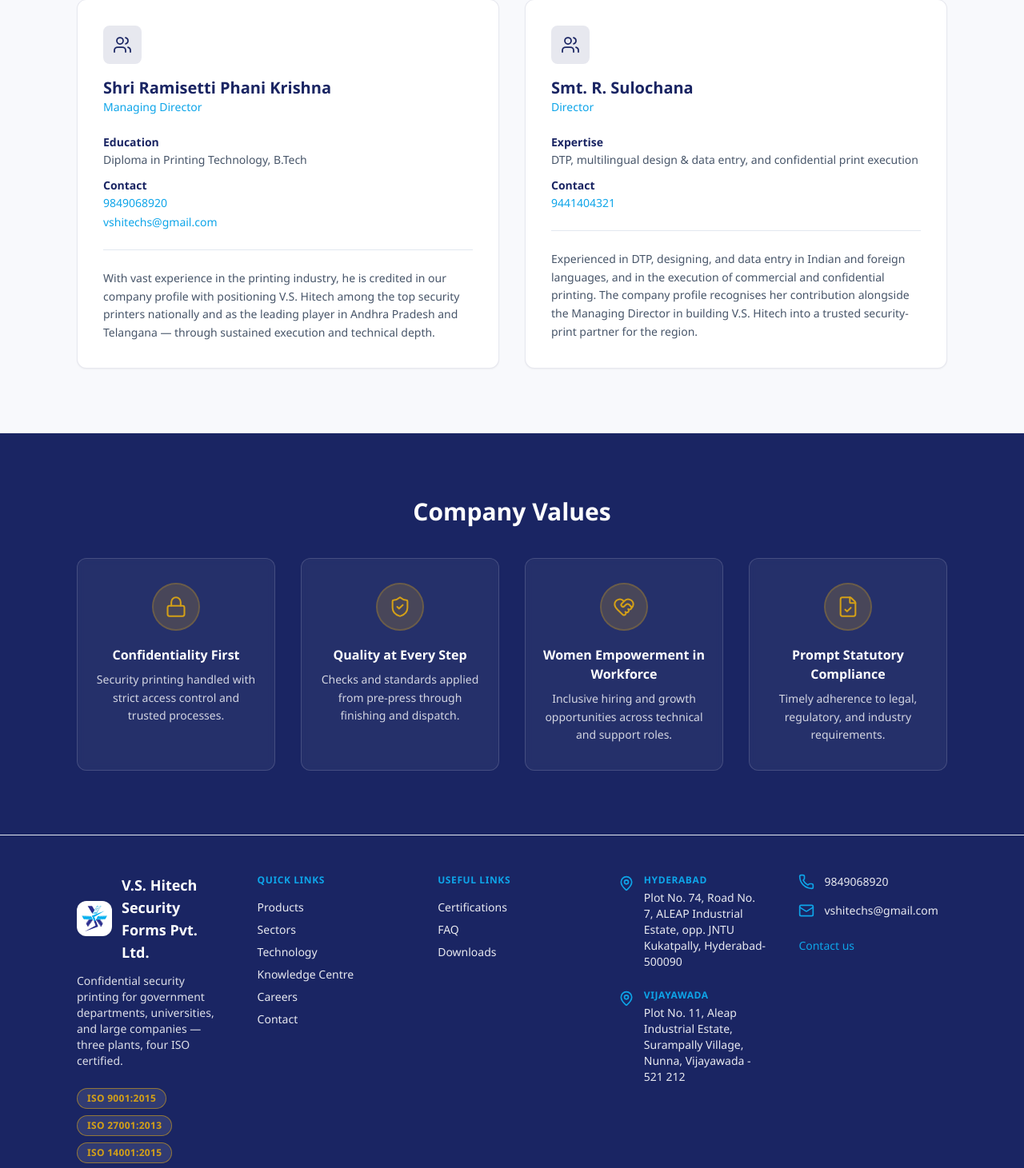
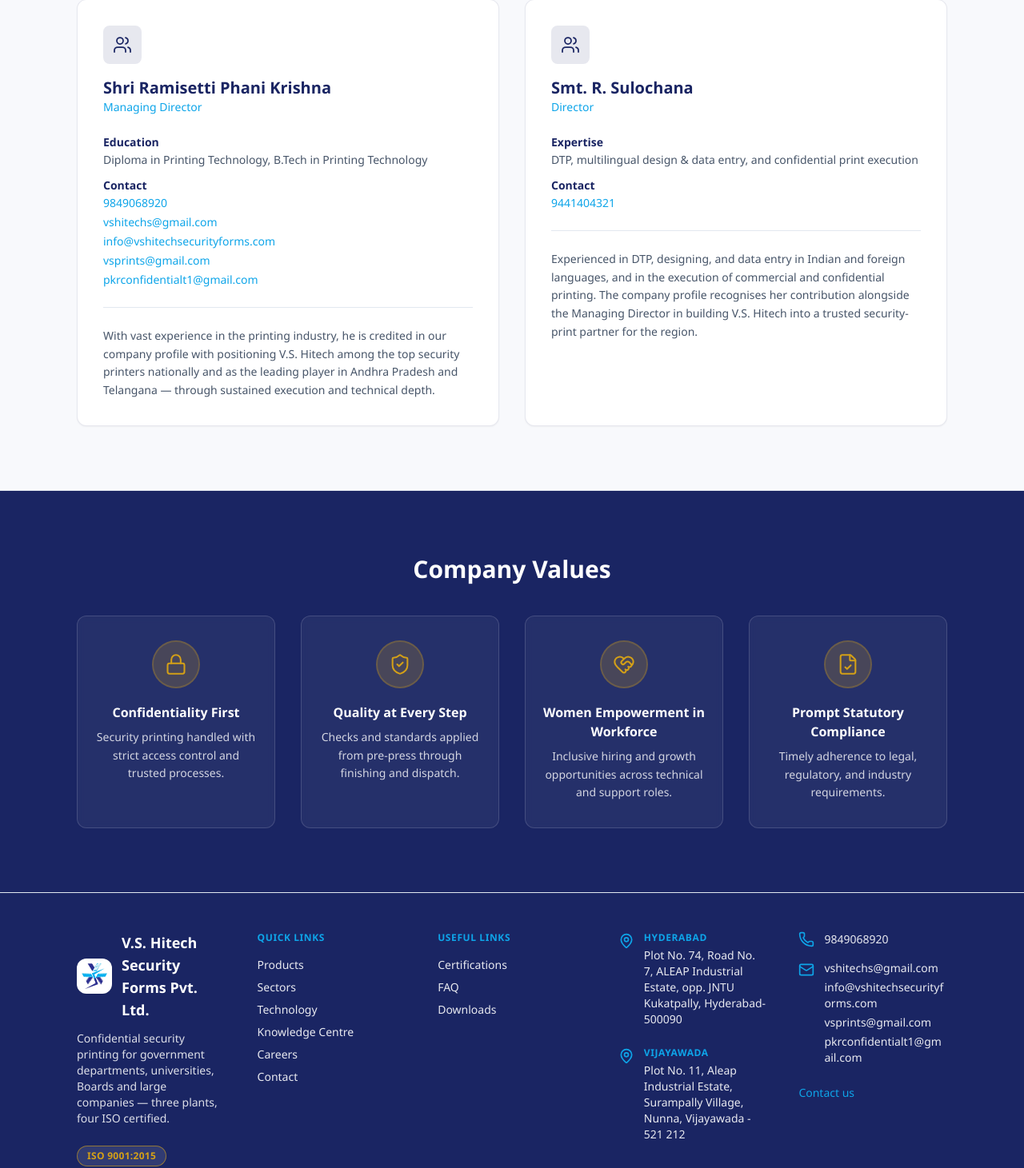
Before and after one commit to static-websites-recurssion/vs-high-tech-static, a Next.js app: page /about in a window 1280 px wide. Shown: the part 4284-5745 px from the top of the page at 80% size. Built offline with nearby package versions, Linux system fonts and the light colour scheme; no server answers.

Commit message:
minor fixes

```diff
--- a/src/app/about/page.tsx
+++ b/src/app/about/page.tsx
@@ -21,7 +21,7 @@
 } from "@/lib/iso-certifications";
 import { siteImages } from "@/lib/site-images";
 import { keywordsFor } from "@/lib/keywords";
-import { buildMetadata } from "@/lib/seo";
+import { buildMetadata, ORGANIZATION } from "@/lib/seo";
 import { JsonLd } from "@/components/seo/json-ld";
 import {
   breadcrumbSchema,
@@ -455,7 +455,7 @@
               <div>
                 <dt className="font-semibold text-primary">Education</dt>
                 <dd className="mt-0.5 text-muted-foreground">
-                  Diploma in Printing Technology, B.Tech
+                  Diploma in Printing Technology, B.Tech in Printing Technology
                 </dd>
               </div>
               <div>
@@ -467,12 +467,15 @@
                   >
                     9849068920
                   </a>
-                  <a
-                    href="mailto:vshitechs@gmail.com"
-                    className="block break-all text-accent hover:underline"
-                  >
-                    vshitechs@gmail.com
-                  </a>
+                  {ORGANIZATION.emails.map((email) => (
+                    <a
+                      key={email}
+                      href={`mailto:${email}`}
+                      className="block break-all text-accent hover:underline"
+                    >
+                      {email}
+                    </a>
+                  ))}
                 </dd>
               </div>
             </dl>
--- a/src/app/contact/page.tsx
+++ b/src/app/contact/page.tsx
@@ -5,7 +5,7 @@
 import { ContactDetailsForm } from "@/components/contact/ContactDetailsForm";
 import { siteImages } from "@/lib/site-images";
 import { keywordsFor } from "@/lib/keywords";
-import { buildMetadata } from "@/lib/seo";
+import { buildMetadata, ORGANIZATION } from "@/lib/seo";
 import { JsonLd } from "@/components/seo/json-ld";
 import {
   breadcrumbSchema,
@@ -107,18 +107,15 @@
               <div>
                 <p className="font-semibold text-primary">Email</p>
                 <p className="mt-1 space-y-1">
-                  <a
-                    href="mailto:vshitechs@gmail.com"
-                    className="block text-accent hover:underline"
-                  >
-                    vshitechs@gmail.com
-                  </a>
-                  <a
-                    href="mailto:vshitechs@gmail.com"
-                    className="block text-accent hover:underline"
-                  >
-                    vshitechs@gmail.com
-                  </a>
+                  {ORGANIZATION.emails.map((email) => (
+                    <a
+                      key={email}
+                      href={`mailto:${email}`}
+                      className="block break-all text-accent hover:underline"
+                    >
+                      {email}
+                    </a>
+                  ))}
                 </p>
               </div>
               <div className="flex flex-wrap gap-x-4 gap-y-1 border-t border-border pt-4 text-xs sm:text-sm">
@@ -168,7 +165,7 @@
         <div className="mx-auto max-w-6xl px-4 sm:px-6 lg:px-8">
           <div className="mx-auto max-w-3xl">
             <ContactDetailsForm
-              toEmails={["vshitechs@gmail.com", "vshitechs@gmail.com"]}
+              toEmails={[...ORGANIZATION.emails]}
             />
           </div>
         </div>
--- a/src/components/contact/ContactDetailsForm.tsx
+++ b/src/components/contact/ContactDetailsForm.tsx
@@ -1,6 +1,8 @@
 "use client";
 
 import { useMemo, useState } from "react";
+
+import { ORGANIZATION } from "@/lib/seo";
 
 type ContactDetails = {
   name: string;
@@ -41,7 +43,7 @@
 }
 
 export function ContactDetailsForm({
-  toEmails = ["vshitechs@gmail.com", "vshitechs@gmail.com"],
+  toEmails = [...ORGANIZATION.emails],
 }: {
   toEmails?: string[];
 }) {
--- a/src/components/infrastructure/machine-categories-accordion.tsx
+++ b/src/components/infrastructure/machine-categories-accordion.tsx
@@ -17,6 +17,13 @@
     ],
   },
   {
+    title: "Sheet Fed Offset",
+    items: [
+      "Lithrone Model A37P: 4 colour, up to 640x940mm",
+      "Lithrone Model A37P with coater: 4 colour, up to 640x940mm",
+    ],
+  },
+  {
     title: "Computer Stationery Machines",
     items: [
       "FlexiBobine 12 web: 1 no, 5 colour, 45,000 sheets/hr",
@@ -24,6 +31,17 @@
       "Rollon Engineering (4 colour): 1 no, 36,000/hr",
       "Rollon Engineering (3 colour): 1 no, 36,000/hr",
       "Geekay Machinery (Multi colour): 3 nos, 8,000/hr",
+    ],
+  },
+  {
+    title: "Cutting & Security Finishing",
+    items: [
+      "Cutting Machines: 10 nos total (Japan, UK, Germany, India)",
+      "Pinning Machines: 16 nos (Stander Print Equipments)",
+      "Box Strapping: 10 machines (ITW Signode)",
+      "Hologram Stamping Machine: 1 no (inline, MICR numbering)",
+      "Variable Data Printing: Konica Minolta 7120 & 6120",
+      "Automatic Film Wrapping Machine: 1 no",
     ],
   },
   {
@@ -42,24 +60,6 @@
       "Perfect Binding machines: 6 machines (single clamp, six clamp, five clamp, four clamp — from Print tools, Well Bond, Muller Martini, Appu 1500)",
       "Stitching Machines: 20 nos",
       "Gathering Machine: 1 no (Hans Muller, Switzerland) — inline gathering, pinning, cutting",
-    ],
-  },
-  {
-    title: "Cutting & Security Finishing",
-    items: [
-      "Cutting Machines: 10 nos total (Japan, UK, Germany, India)",
-      "Pinning Machines: 16 nos (Stander Print Equipments)",
-      "Box Strapping: 10 machines (ITW Signode)",
-      "Hologram Stamping Machine: 1 no (inline, MICR numbering)",
-      "Variable Data Printing: Konica Minolta 7120 & 6120",
-      "Automatic Film Wrapping Machine: 1 no",
-    ],
-  },
-  {
-    title: "Sheet Fed Offset",
-    items: [
-      "Lithrone Model A37P: 4 colour, up to 640x940mm",
-      "Lithrone Model A37P with coater: 4 colour, up to 640x940mm",
     ],
   },
   {
--- a/src/components/layout/footer.tsx
+++ b/src/components/layout/footer.tsx
@@ -3,6 +3,7 @@
 import { Mail, MapPin, Phone } from "lucide-react";
 
 import { isoCodes } from "@/lib/iso-certifications";
+import { ORGANIZATION } from "@/lib/seo";
 
 const quickLinks = [
   { href: "/products/question-papers", label: "Products" },
@@ -41,7 +42,7 @@
             </div>
             <p className="mt-3 break-words text-sm text-white/85">
               Confidential security printing for government departments,
-              universities, and large companies — three plants, four ISO
+              universities, Boards and large companies — three plants, four ISO
               certified.
             </p>
             <div className="mt-6 flex flex-wrap gap-2">
@@ -135,13 +136,20 @@
               <Phone className="h-5 w-5 shrink-0 text-accent" aria-hidden />
               9849068920
             </a>
-            <a
-              href="mailto:vshitechs@gmail.com"
-              className="flex items-center gap-3 text-sm text-white/90 transition-colors hover:text-white"
-            >
-              <Mail className="h-5 w-5 shrink-0 text-accent" aria-hidden />
-              vshitechs@gmail.com
-            </a>
+            <div className="flex min-w-0 gap-3">
+              <Mail className="mt-0.5 h-5 w-5 shrink-0 text-accent" aria-hidden />
+              <div className="min-w-0 space-y-1">
+                {ORGANIZATION.emails.map((email) => (
+                  <a
+                    key={email}
+                    href={`mailto:${email}`}
+                    className="block break-all text-sm text-white/90 transition-colors hover:text-white"
+                  >
+                    {email}
+                  </a>
+                ))}
+              </div>
+            </div>
             <p className="pt-2 text-sm">
               <Link
                 href="/contact"
--- a/src/components/products/ProductQuoteForm.tsx
+++ b/src/components/products/ProductQuoteForm.tsx
@@ -4,6 +4,7 @@
 import { useMemo, useState } from "react";
 
 import { Button } from "@/components/ui/button";
+import { ORGANIZATION } from "@/lib/seo";
 
 export function ProductQuoteForm({
   productName,
@@ -41,8 +42,9 @@
       message || "—",
     ];
 
-    const mailto = `mailto:vshitechs@gmail.com?cc=${encodeURIComponent(
-      "vshitechs@gmail.com"
+    const [to, ...cc] = ORGANIZATION.emails;
+    const mailto = `mailto:${to}?cc=${encodeURIComponent(
+      cc.join(",")
     )}&subject=${encodeURIComponent(subject)}&body=${encodeURIComponent(
       bodyLines.join("\n")
     )}`;
--- a/src/lib/seo.ts
+++ b/src/lib/seo.ts
@@ -38,6 +38,12 @@
   foundingDate: "1997",
   incorporationDate: "2009",
   founder: "Ramisetti Phani Krishna",
+  emails: [
+    "vshitechs@gmail.com",
+    "info@vshitechsecurityforms.com",
+    "vsprints@gmail.com",
+    "pkrconfidentialt1@gmail.com",
+  ],
   email: "vshitechs@gmail.com",
   logo: "/images/home/logo-mark.png",
   isoStandards: [
--- a/src/lib/structured-data.ts
+++ b/src/lib/structured-data.ts
@@ -35,7 +35,7 @@
       "Four ISO-certified security printing company in Hyderabad, Vijayawada and Bangalore — confidential question papers, OMR sheets, answer booklets, certificates, cheque books and variable data printing for universities, government departments and corporates across India.",
     foundingDate: ORGANIZATION.foundingDate,
     founder: { "@type": "Person", name: ORGANIZATION.founder },
-    email: ORGANIZATION.email,
+    email: [...ORGANIZATION.emails],
     telephone: OFFICES[0].phone,
     address: OFFICES.map(postalAddress),
     areaServed: AREAS_SERVED.map((name) => ({ "@type": "Place", name })),
@@ -60,7 +60,7 @@
       "@type": "ContactPoint",
       contactType: "sales",
       telephone: office.phone,
-      email: ORGANIZATION.email,
+      email: [...ORGANIZATION.emails],
       areaServed: "IN",
       availableLanguage: ["en", "hi", "te"],
     })),
@@ -88,7 +88,7 @@
     url: absoluteUrl("/contact"),
     image: absoluteUrl("/images/facilities/hyderabad-works-main-gate.webp"),
     telephone: office.phone,
-    email: ORGANIZATION.email,
+    email: [...ORGANIZATION.emails],
     address: postalAddress(office),
     ...(office.gst ? { taxID: office.gst } : {}),
     priceRange: "$$",
```
